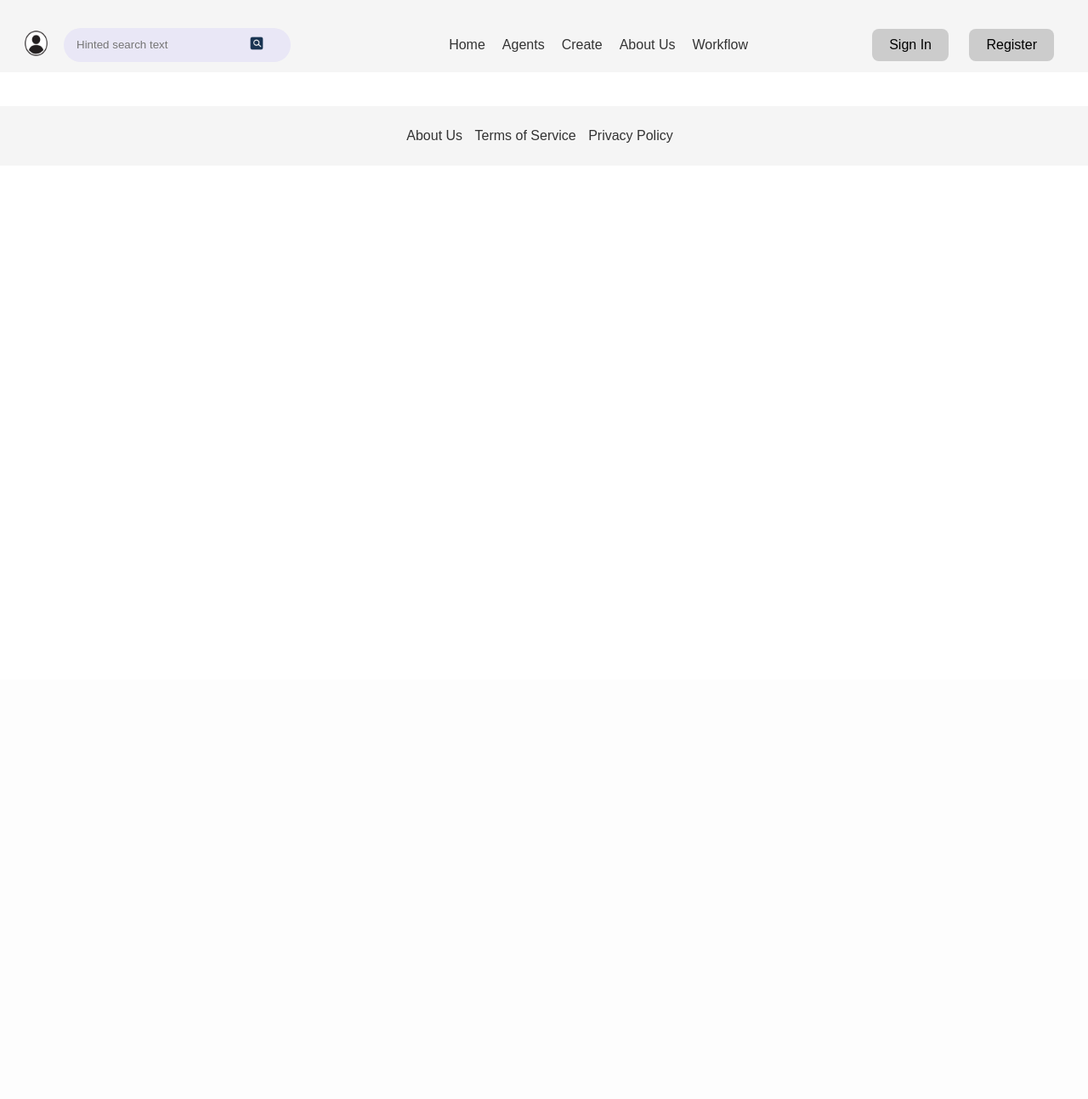
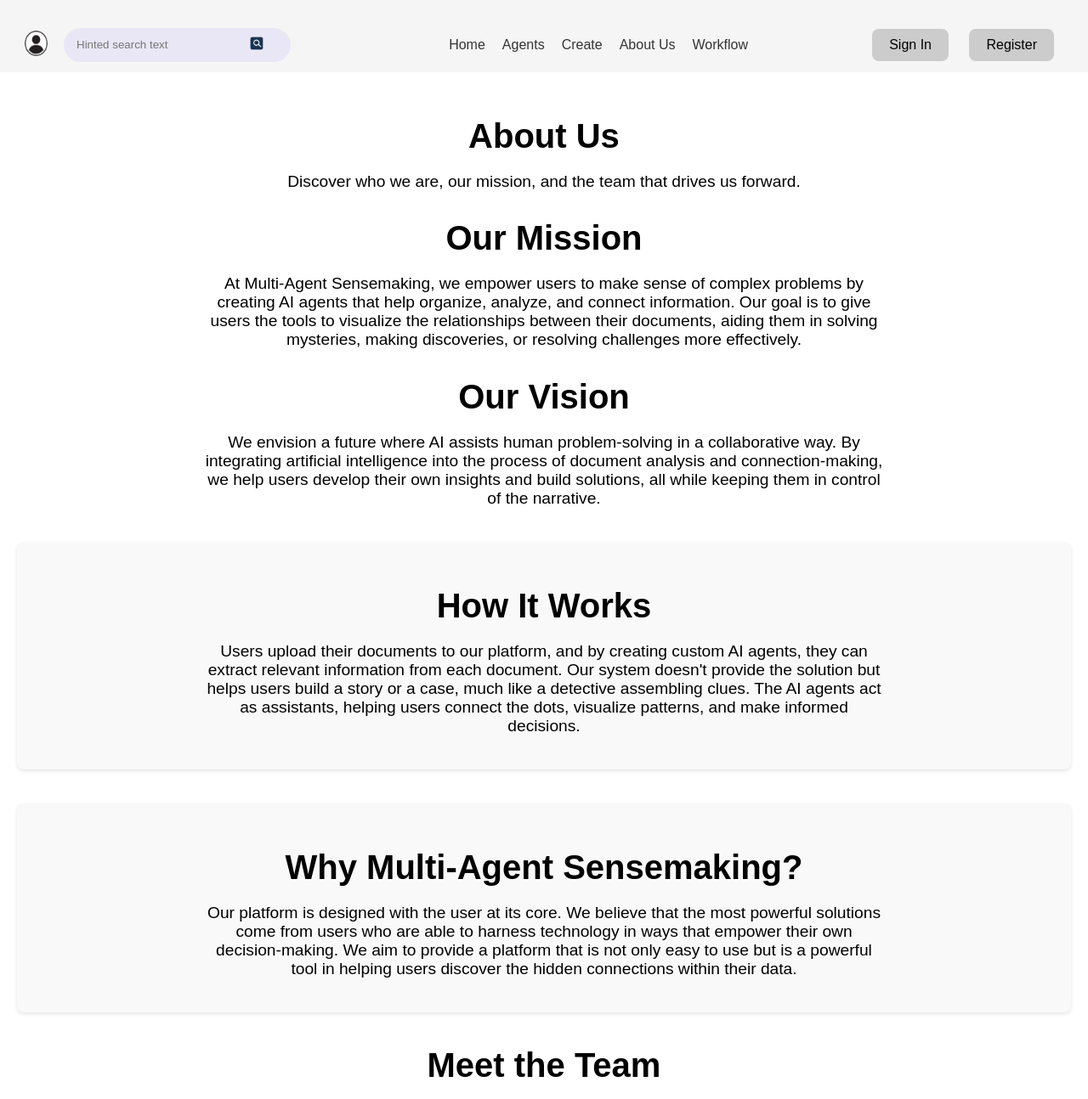
Before and after one commit to mmetwaly-purdue/CNIT581_Web_Development, a Flask app: page /about_us_page in a window 1280 px wide. Shown: the top 1294 px of the page at 85% size. Before the commit the page ends 168 px from the top, so only its background shows below. Run offline with Flask 3, Linux system fonts and the light colour scheme.

Commit message:
About us page completed

```diff
--- a/static/main.css
+++ b/static/main.css
@@ -782,3 +782,149 @@ textarea {
 .create-agent-button button:hover {
     background-color: #bbb;
 }
+
+/* General centering of titles and text */
+.about-us-header h1,
+.mission-vision h2,
+.how-it-works h2,
+.why-sensemaking h2,
+.team h2 {
+    text-align: center;
+    font-size: 2.5rem; /* Larger titles */
+    margin-bottom: 20px;
+}
+
+.about-us-header p,
+.mission-vision p,
+.how-it-works p,
+.why-sensemaking p,
+.team p {
+    text-align: center;
+    font-size: 1.2rem; /* Slightly larger paragraph text */
+    margin: 0 auto 20px;
+    max-width: 800px; /* Limit width for readability */
+}
+
+/* Styling for the team section */
+.team-members {
+    display: flex;
+    justify-content: center;
+    align-items: flex-start;
+    flex-wrap: wrap;
+    gap: 40px;
+    margin-top: 40px;
+}
+
+.team-member {
+    display: flex;
+    align-items: center;
+    max-width: 800px;
+}
+
+.team-member img {
+    width: 150px;
+    height: 150px;
+    border-radius: 50%; /* Circular image */
+    margin-right: 20px; /* Space between image and text */
+}
+
+.team-member h3 {
+    font-size: 1.8rem;
+    margin-bottom: 10px;
+}
+
+.team-member p {
+    font-size: 1.2rem;
+    margin: 0;
+}
+
+/* Specific styling for How It Works and Why sections */
+.how-it-works,
+.why-sensemaking {
+    margin: 40px 0;
+    padding: 20px;
+    background-color: #f9f9f9; /* Light background for separation */
+    border-radius: 8px;
+    box-shadow: 0 2px 4px rgba(0, 0, 0, 0.1); /* Subtle shadow effect */
+}
+
+/* Footer styling */
+footer {
+    text-align: center;
+    padding: 20px;
+    background-color: #f5f5f5;
+    position: relative;
+    bottom: 0;
+    width: 100%;
+}
+
+footer ul {
+    list-style: none;
+    padding: 0;
+}
+
+footer ul li {
+    display: inline;
+    margin: 0 10px;
+}
+
+footer ul li a {
+    text-decoration: none;
+    color: #333;
+}
+
+/* Styling for modals (Sign In and Register) */
+.modal {
+    display: none; /* Hidden by default */
+    position: fixed;
+    top: 0;
+    left: 0;
+    width: 100%;
+    height: 100%;
+    background-color: rgba(0, 0, 0, 0.5); /* Black background with transparency */
+    justify-content: center;
+    align-items: center;
+    z-index: 1000;
+}
+
+.modal-content {
+    background-color: #fff;
+    padding: 20px;
+    border-radius: 8px;
+    width: 300px;
+    text-align: center;
+    position: relative;
+}
+
+.modal-content input {
+    width: 100%;
+    padding: 10px;
+    margin: 10px 0;
+    border-radius: 4px;
+    border: 1px solid #ccc;
+}
+
+.modal-content button {
+    padding: 10px 20px;
+    background-color: #007bff;
+    color: white;
+    border: none;
+    cursor: pointer;
+    border-radius: 4px;
+}
+
+/* Close button for modals */
+.close {
+    position: absolute;
+    top: 10px;
+    right: 10px;
+    cursor: pointer;
+    font-size: 24px;
+}
+
+/* General body adjustments */
+body {
+    margin: 0;
+    padding: 0;
+    font-family: Arial, sans-serif;
+}
--- a/templates/about_us_page.html
+++ b/templates/about_us_page.html
@@ -5,17 +5,15 @@
     <meta name="viewport" content="width=device-width, initial-scale=1.0">
     <link type="text/css" rel="stylesheet" href="{{ url_for('static', filename='main.css') }}">
     <script src="https://code.jquery.com/jquery-3.6.0.min.js"></script>
+    <title>About Us - Multi-Agent Sensemaking</title>
 </head>
 <body>
     <header id="navigation_bar"></header>
     <nav class="navbar">
         <div class="logo-search-container">
-                    <!-- Logo (User Icon) -->
             <div class="user-logo-container">
                 <img src="{{ url_for('static', filename='media/user-icon-on-transparent-background-free.png') }}" alt="Logo" class="user-logo">
             </div>
-
-                    <!-- Search Bar -->
             <div class="search-container">
                 <input type="text" placeholder="Hinted search text">
                 <button class="search-button">
@@ -30,15 +28,63 @@
             <li><a href="{{ url_for('about_us_page') }}">About Us</a></li>
             <li><a href="{{ url_for('workflow_page') }}">Workflow</a></li>
         </ul>
-                <!-- Sign In and Register Buttons in Header -->
         <div class="auth-buttons">
             <button id="signInBtn">Sign In</button>
             <button id="registerBtn">Register</button>
         </div>
     </nav>
-        </header>
-        <!-- Main content area -->
+
     <main>
+        <!-- About Us Section -->
+        <section class="about-us-section">
+            <div class="about-us-header">
+                <h1>About Us</h1>
+                <p>Discover who we are, our mission, and the team that drives us forward.</p>
+            </div>
+
+            <div class="mission-vision">
+                <h2>Our Mission</h2>
+                <p>At Multi-Agent Sensemaking, we empower users to make sense of complex problems by creating AI agents that help organize, analyze, and connect information. Our goal is to give users the tools to visualize the relationships between their documents, aiding them in solving mysteries, making discoveries, or resolving challenges more effectively.</p>
+
+                <h2>Our Vision</h2>
+                <p>We envision a future where AI assists human problem-solving in a collaborative way. By integrating artificial intelligence into the process of document analysis and connection-making, we help users develop their own insights and build solutions, all while keeping them in control of the narrative.</p>
+            </div>
+
+            <div class="how-it-works">
+                <h2>How It Works</h2>
+                <p>Users upload their documents to our platform, and by creating custom AI agents, they can extract relevant information from each document. Our system doesn't provide the solution but helps users build a story or a case, much like a detective assembling clues. The AI agents act as assistants, helping users connect the dots, visualize patterns, and make informed decisions.</p>
+            </div>
+
+            <div class="why-sensemaking">
+                <h2>Why Multi-Agent Sensemaking?</h2>
+                <p>Our platform is designed with the user at its core. We believe that the most powerful solutions come from users who are able to harness technology in ways that empower their own decision-making. We aim to provide a platform that is not only easy to use but is a powerful tool in helping users discover the hidden connections within their data.</p>
+            </div>
+
+            <div class="team">
+                <h2>Meet the Team</h2>
+                <div class="team-members">
+                    <div class="team-member">
+                        <img src="{{ url_for('static', filename='media/member1.jpg') }}" alt="John Doe">
+                        <div>
+                            <h3>Ali Shakir</h3>
+                            <p>Computer Information Technology</p>
+                            <p>Senior</p>
+                            <p>Ali Shakir has worked in web design for six years.</p>
+                        </div>
+                    </div>
+
+                    <div class="team-member">
+                        <img src="{{ url_for('static', filename='media/member2.jpg') }}" alt="Jane Smith">
+                        <div>
+                            <h3>Jane Smith</h3>
+                            <p>CTO</p>
+                            <p>Jane is the technical powerhouse behind our cutting-edge systems, guiding product development.</p>
+                        </div>
+                    </div>
+                </div>
+            </div>
+        </section>
+
         <!-- Sign In Modal -->
         <div id="signInModal" class="modal">
             <div class="modal-content">
@@ -67,7 +113,6 @@
         </div>
     </main>
 
-        <!-- Footer with additional links -->
     <footer>
         <nav>
             <ul>
```
Also changed, not shown: static/media/member1.jpg (added). Lines whose indentation alone changed are shown as unchanged.
